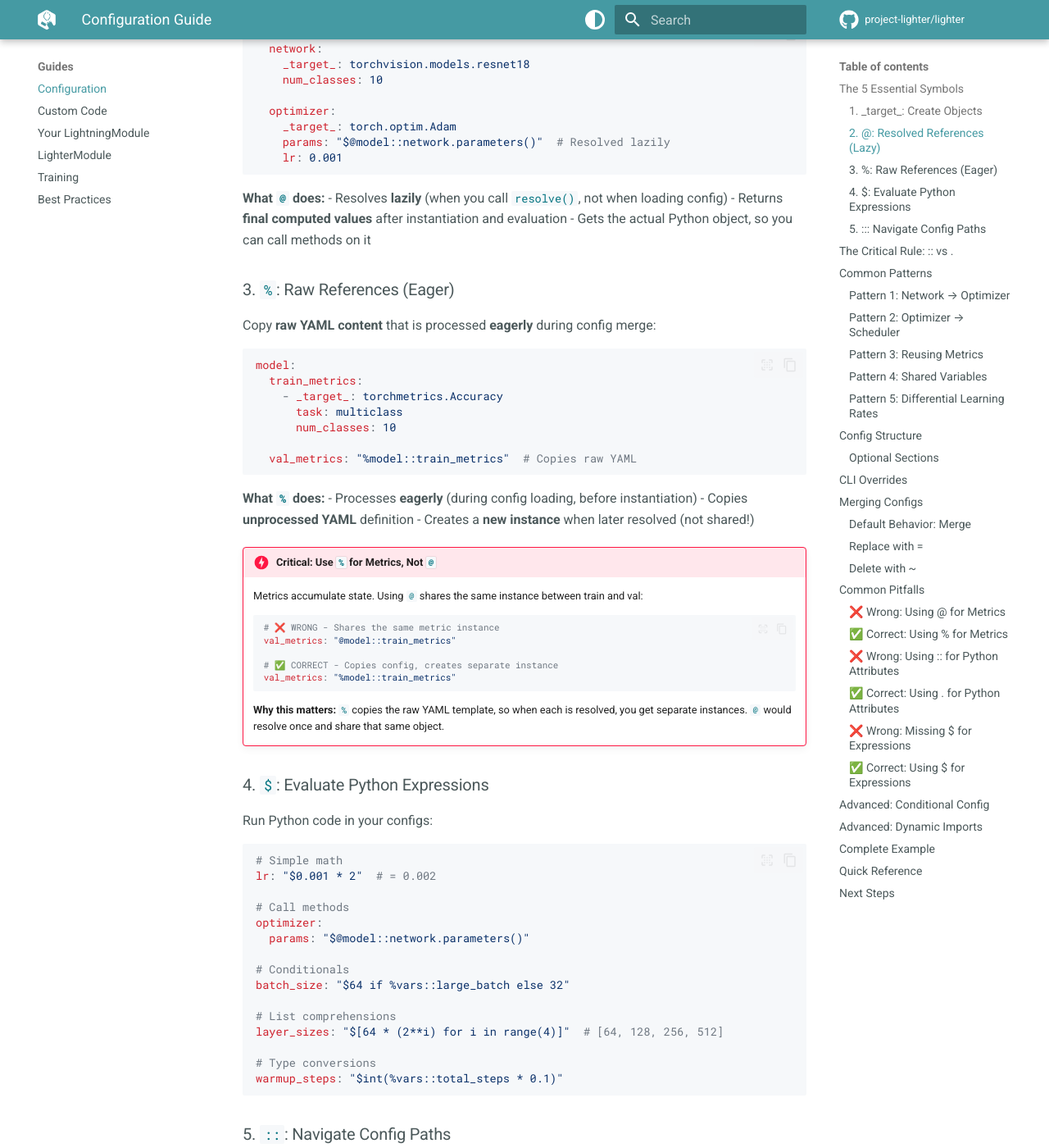
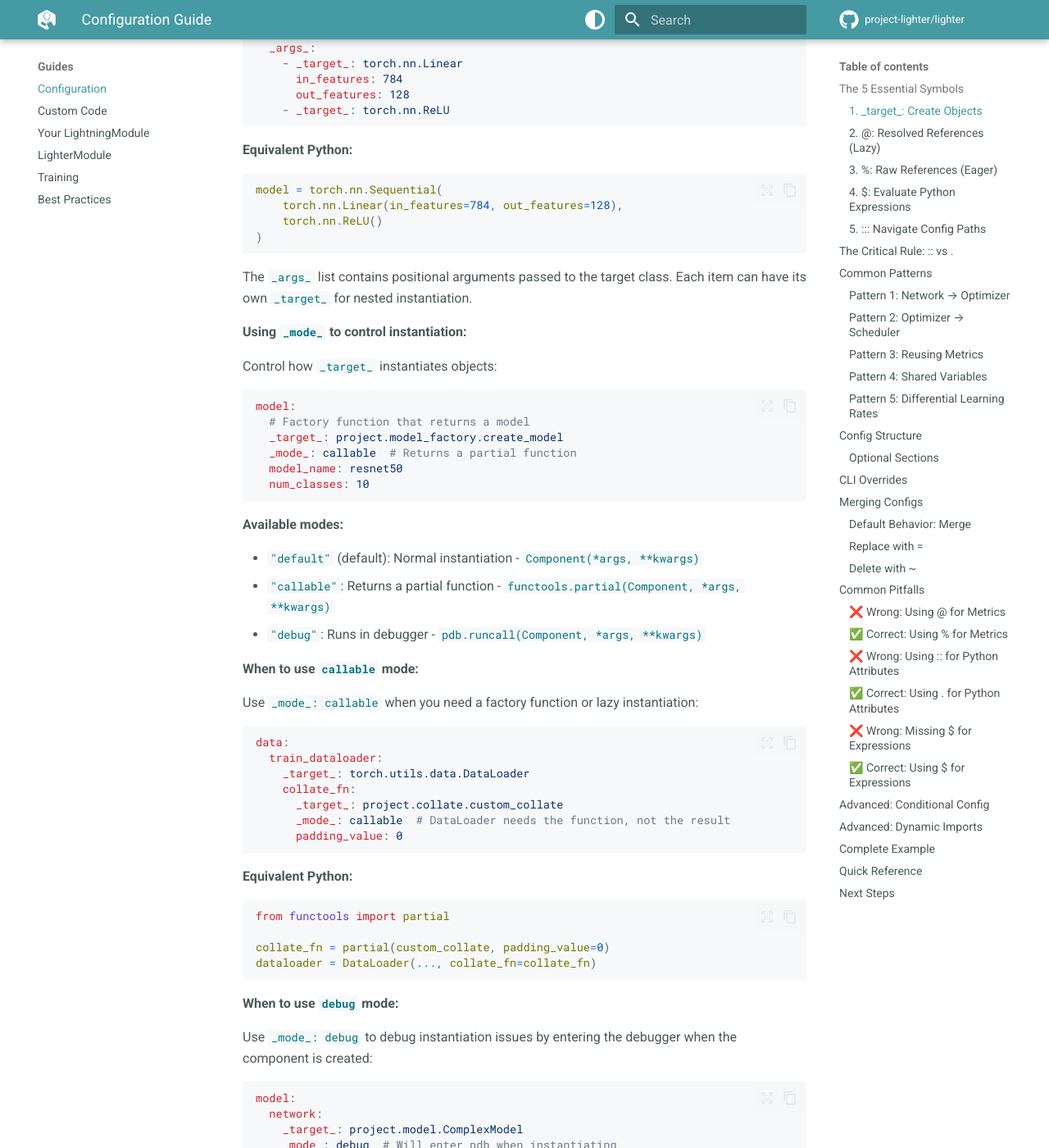
Before and after one commit to project-lighter/lighter, an MkDocs documentation site: the page built from docs/guides/configuration.md, in a window 1280 px wide and 1400 px high, scrolled down 892 px. Shown: the whole window at 82% size. Built offline with MkDocs 1.6.1 and Material for MkDocs 9.7.7, drawn with Linux system fonts in a browser that asks for light colours; comment, search, counter and statistics services are not loaded; some of the changed text lies outside the part shown.

Commit message:
docs: enhance configuration guide and logging documentation
Documentation improvements:
- Add comprehensive coverage of _args_, _mode_, and _disabled_ syntax
- Document callable and debug modes with practical examples
- Expand logging documentation with detailed loss/metrics/optimizer stats
- Add examples for multi-component loss logging
- Clarify automatic optimizer stats logging (LR, momentum, betas, weight decay)
- Update quick reference table with new syntax elements

🤖 Generated with [Claude Code](https://claude.com/claude-code)

Co-Authored-By: Claude <noreply@anthropic.com>

````diff
--- a/docs/guides/configuration.md
+++ b/docs/guides/configuration.md
@@ -29,6 +29,109 @@ model = torch.nn.Linear(in_features=784, out_features=10)
 ```
 
 Works with **any** Python class - PyTorch, third-party libraries, or your own code.
+
+**Using `_args_` for positional arguments:**
+
+When you need to pass positional arguments instead of keyword arguments:
+
+```yaml
+model:
+  _target_: torch.nn.Sequential
+  _args_:
+    - _target_: torch.nn.Linear
+      in_features: 784
+      out_features: 128
+    - _target_: torch.nn.ReLU
+```
+
+**Equivalent Python:**
+```python
+model = torch.nn.Sequential(
+    torch.nn.Linear(in_features=784, out_features=128),
+    torch.nn.ReLU()
+)
+```
+
+The `_args_` list contains positional arguments passed to the target class. Each item can have its own `_target_` for nested instantiation.
+
+**Using `_mode_` to control instantiation:**
+
+Control how `_target_` instantiates objects:
+
+```yaml
+model:
+  # Factory function that returns a model
+  _target_: project.model_factory.create_model
+  _mode_: callable  # Returns a partial function
+  model_name: resnet50
+  num_classes: 10
+```
+
+**Available modes:**
+
+- `"default"` (default): Normal instantiation - `Component(*args, **kwargs)`
+- `"callable"`: Returns a partial function - `functools.partial(Component, *args, **kwargs)`
+- `"debug"`: Runs in debugger - `pdb.runcall(Component, *args, **kwargs)`
+
+**When to use `callable` mode:**
+
+Use `_mode_: callable` when you need a factory function or lazy instantiation:
+
+```yaml
+data:
+  train_dataloader:
+    _target_: torch.utils.data.DataLoader
+    collate_fn:
+      _target_: project.collate.custom_collate
+      _mode_: callable  # DataLoader needs the function, not the result
+      padding_value: 0
+```
+
+**Equivalent Python:**
+```python
+from functools import partial
+
+collate_fn = partial(custom_collate, padding_value=0)
+dataloader = DataLoader(..., collate_fn=collate_fn)
+```
+
+**When to use `debug` mode:**
+
+Use `_mode_: debug` to debug instantiation issues by entering the debugger when the component is created:
+
+```yaml
+model:
+  network:
+    _target_: project.model.ComplexModel
+    _mode_: debug  # Will enter pdb when instantiating
+    num_layers: 12
+    hidden_size: 768
+```
+
+This is equivalent to:
+```python
+import pdb
+network = pdb.runcall(ComplexModel, num_layers=12, hidden_size=768)
+```
+
+Useful when you need to step through the `__init__` method to diagnose instantiation errors.
+
+**Using `_disabled_` to skip instantiation:**
+
+Temporarily disable a component without removing it from config:
+
+```yaml
+trainer:
+  callbacks:
+    - _target_: pytorch_lightning.callbacks.EarlyStopping
+      monitor: val_loss
+      patience: 3
+    - _target_: pytorch_lightning.callbacks.ModelCheckpoint
+      _disabled_: true  # Skip this callback (returns None)
+      save_top_k: 3
+```
+
+Useful for debugging or temporarily disabling features without deleting config.
 
 ### 2. `@`: Resolved References (Lazy)
 
@@ -459,6 +562,9 @@ data:
 | Symbol | Use | Example |
 |--------|-----|---------|
 | `_target_` | Instantiate class | `_target_: torch.nn.Linear` |
+| `_args_` | Positional arguments | `_args_: [arg1, arg2]` |
+| `_mode_` | Instantiation mode | `_mode_: callable` |
+| `_disabled_` | Skip instantiation | `_disabled_: true` |
 | `@` | Resolved reference | `@model::optimizer` |
 | `%` | Raw reference | `%model::train_metrics` |
 | `$` | Python expression | `$0.001 * 2` |
````
Also changed, not shown: docs/guides/lighter-module.md (+73 -13 lines).
